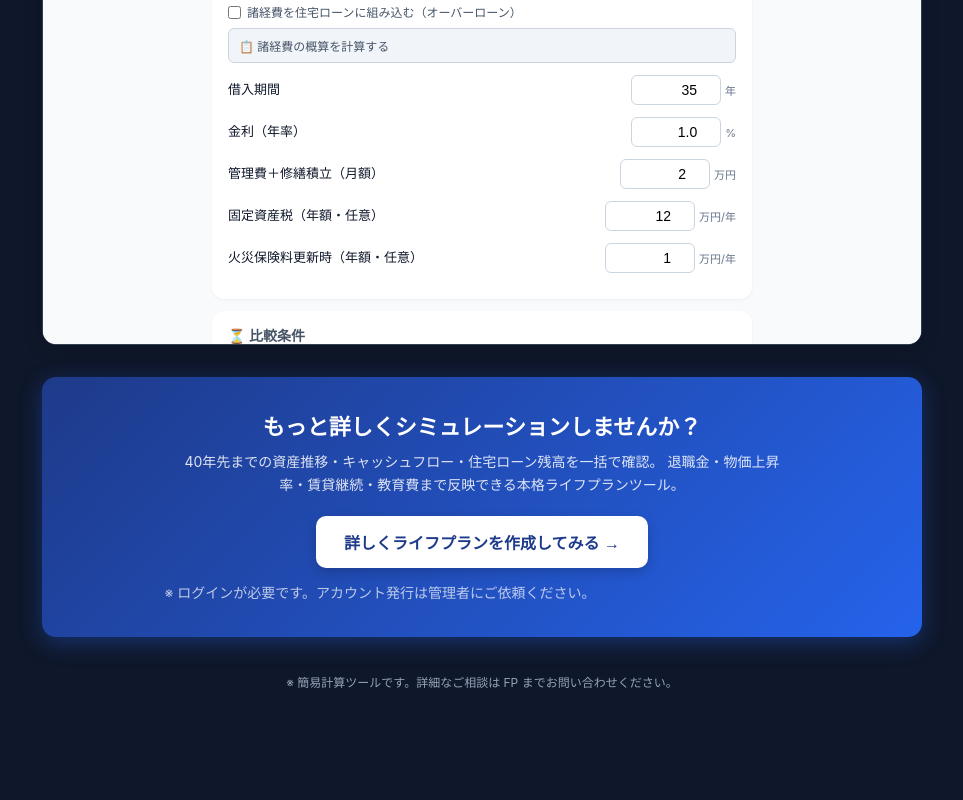
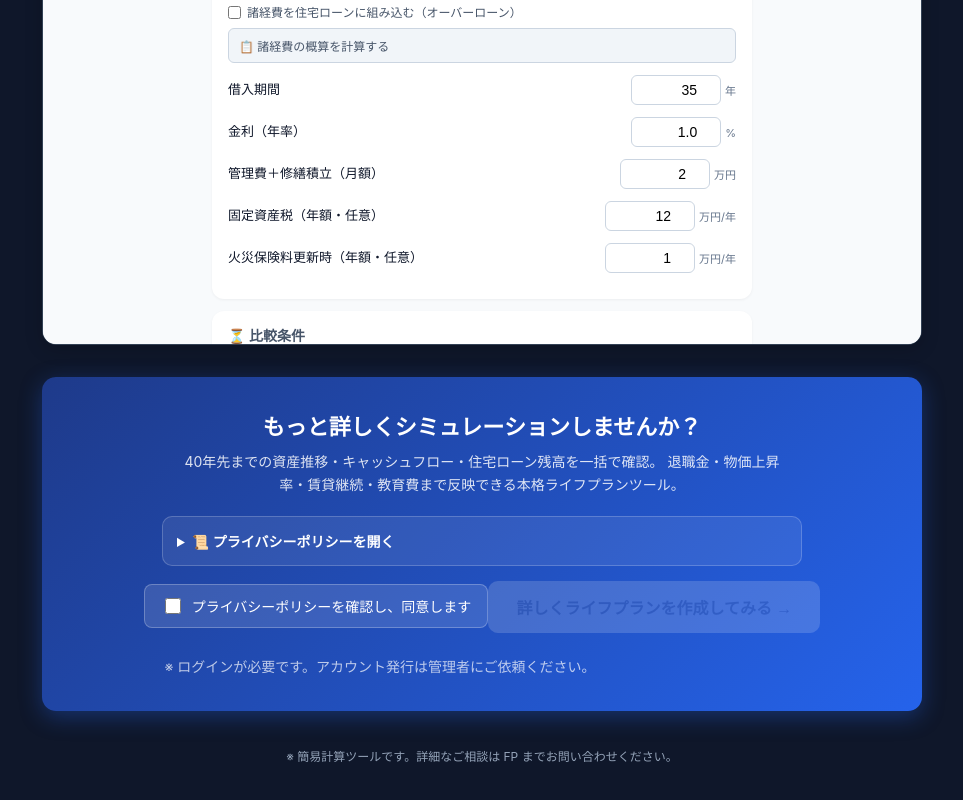
Before and after one commit to rsorf9/lifeplan-simulator, a React (Vite) app in the folder frontend/: page /admin in a window 1280 px wide. Shown: the part 639-1439 px from the top of the page, without its empty margins (158-1121 px from the left). Before the commit the page ends 1377 px from the top, so only its background shows below. Built offline with nearby package versions, Linux system fonts and the light colour scheme; no server answers.

Commit message:
feat: LandingPageにプライバシーポリシーと同意チェックを追加、未同意ではCTAボタン無効化

```diff
--- a/frontend/src/index.css
+++ b/frontend/src/index.css
@@ -726,3 +726,84 @@ button:disabled {
   margin-bottom: 12px;
 }
 .auth-back:hover { color: var(--text); }
+
+/* プライバシーポリシー UI（LandingPage 内） */
+.privacy-details {
+  text-align: left;
+  background: rgba(255, 255, 255, 0.08);
+  border: 1px solid rgba(255, 255, 255, 0.2);
+  border-radius: 10px;
+  padding: 10px 14px;
+  margin: 18px auto 14px;
+  max-width: 640px;
+  color: #fff;
+}
+.privacy-details summary {
+  cursor: pointer;
+  font-size: 14px;
+  font-weight: 600;
+  outline: none;
+  color: #fff;
+  padding: 4px 0;
+}
+.privacy-details summary::marker { color: #fff; }
+.privacy-details[open] summary { margin-bottom: 8px; }
+.privacy-body {
+  background: #fff;
+  color: #0f172a;
+  padding: 16px 18px;
+  border-radius: 8px;
+  max-height: 360px;
+  overflow-y: auto;
+  font-size: 13px;
+  line-height: 1.7;
+}
+.privacy-body h3 {
+  font-size: 16px;
+  margin: 0 0 6px;
+}
+.privacy-body h4 {
+  font-size: 14px;
+  margin: 14px 0 4px;
+  color: #1e3a8a;
+}
+.privacy-body p {
+  margin: 0 0 8px;
+}
+.privacy-updated {
+  font-size: 12px;
+  color: #64748b;
+  margin: 0 0 12px;
+}
+
+.privacy-agree {
+  display: inline-flex;
+  align-items: center;
+  gap: 8px;
+  background: rgba(255, 255, 255, 0.12);
+  border: 1px solid rgba(255, 255, 255, 0.25);
+  padding: 10px 16px;
+  border-radius: 8px;
+  cursor: pointer;
+  font-size: 14px;
+  color: #fff;
+  margin: 4px auto 14px;
+}
+.privacy-agree input[type="checkbox"] {
+  width: 16px;
+  height: 16px;
+  cursor: pointer;
+  accent-color: #1e3a8a;
+}
+
+.landing-cta-btn:disabled {
+  background: rgba(255, 255, 255, 0.4);
+  color: rgba(30, 58, 138, 0.55);
+  cursor: not-allowed;
+  box-shadow: none;
+  transform: none;
+}
+.landing-cta-btn:disabled:hover {
+  transform: none;
+  box-shadow: none;
+}
--- a/frontend/src/pages/LandingPage.tsx
+++ b/frontend/src/pages/LandingPage.tsx
@@ -1,8 +1,17 @@
+import { useState } from 'react';
+
 interface Props {
   onProceedToLogin: () => void;
 }
 
 export function LandingPage({ onProceedToLogin }: Props) {
+  const [agreed, setAgreed] = useState(false);
+
+  const handleProceed = () => {
+    if (!agreed) return;
+    onProceedToLogin();
+  };
+
   return (
     <div className="landing-wrap">
       <header className="landing-hero">
@@ -38,9 +47,68 @@ export function LandingPage({ onProceedToLogin }: Props) {
             40年先までの資産推移・キャッシュフロー・住宅ローン残高を一括で確認。
             退職金・物価上昇率・賃貸継続・教育費まで反映できる本格ライフプランツール。
           </p>
-          <button className="landing-cta-btn" onClick={onProceedToLogin}>
+
+          <details className="privacy-details">
+            <summary>📜 プライバシーポリシーを開く</summary>
+            <div className="privacy-body">
+              <h3>プライバシーポリシー</h3>
+              <p className="privacy-updated">最終更新日: 2026年5月</p>
+
+              <h4>1. 取得する情報</h4>
+              <p>
+                本サービス「ライフプラン・シミュレーター」（以下「本サービス」）では、サインイン時にメールアドレス・OAuth プロバイダ（Google / GitHub）から提供される基本プロフィール情報を取得します。シミュレーションのために入力いただいた年齢・年収・住宅価格・家族構成・支出・貯蓄・投資額などの数値情報（以下「ライフプラン情報」）はサーバ上に保管されます。
+              </p>
+
+              <h4>2. 利用目的</h4>
+              <p>
+                取得した情報は (a) シミュレーション結果の表示・保存、(b) シナリオの複数管理、(c) サービスの不具合調査・改善、(d) 管理者による利用状況の把握、にのみ利用します。第三者への販売・広告利用は行いません。
+              </p>
+
+              <h4>3. データの保管と削除</h4>
+              <p>
+                ライフプラン情報は Supabase（PostgreSQL）上に暗号化通信を介して保管され、Row Level Security により本人および管理者のみアクセス可能です。アカウント削除をご希望の際は管理者へご依頼ください。原則として削除依頼から 30 日以内に該当データを物理削除します。
+              </p>
+
+              <h4>4. 第三者提供・外部送信</h4>
+              <p>
+                法令に基づく開示要請を除き、本人の同意なくライフプラン情報を第三者に提供することはありません。なお Google / GitHub OAuth を利用される場合、それぞれのプライバシーポリシーに従って認証情報が送信されます。
+              </p>
+
+              <h4>5. Cookie・ローカルストレージ</h4>
+              <p>
+                セッション維持のため Supabase 認証クッキー・LocalStorage を使用します。賃貸 vs 購入 30秒比較ツールでは入力値の利便性のためブラウザの LocalStorage に値を保存します。これらは本人のブラウザ内のみに保持されます。
+              </p>
+
+              <h4>6. 免責</h4>
+              <p>
+                本サービスは簡易計算ツールであり、将来の経済情勢・税制・金利・物価変動を完全に予測するものではありません。シミュレーション結果は意思決定の参考情報としてご利用いただき、重要な意思決定には FP・税理士等の専門家にご相談ください。
+              </p>
+
+              <h4>7. お問い合わせ</h4>
+              <p>
+                本ポリシーに関するお問い合わせは管理者（54551491mssa@gmail.com）までご連絡ください。
+              </p>
+            </div>
+          </details>
+
+          <label className="privacy-agree">
+            <input
+              type="checkbox"
+              checked={agreed}
+              onChange={(e) => setAgreed(e.target.checked)}
+            />
+            <span>プライバシーポリシーを確認し、同意します</span>
+          </label>
+
+          <button
+            className="landing-cta-btn"
+            onClick={handleProceed}
+            disabled={!agreed}
+            title={!agreed ? 'プライバシーポリシーに同意してください' : undefined}
+          >
             詳しくライフプランを作成してみる →
           </button>
+
           <p className="muted small">
             ※ ログインが必要です。アカウント発行は管理者にご依頼ください。
           </p>
```
